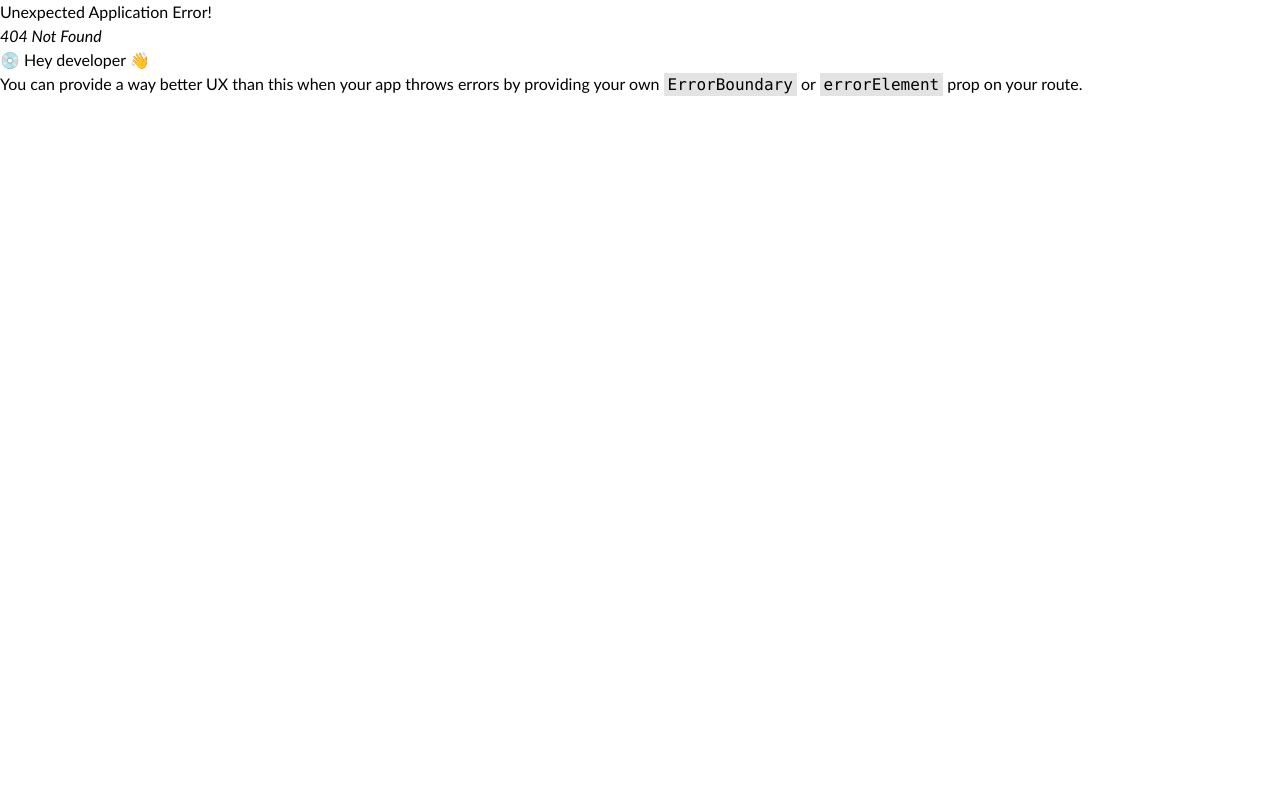
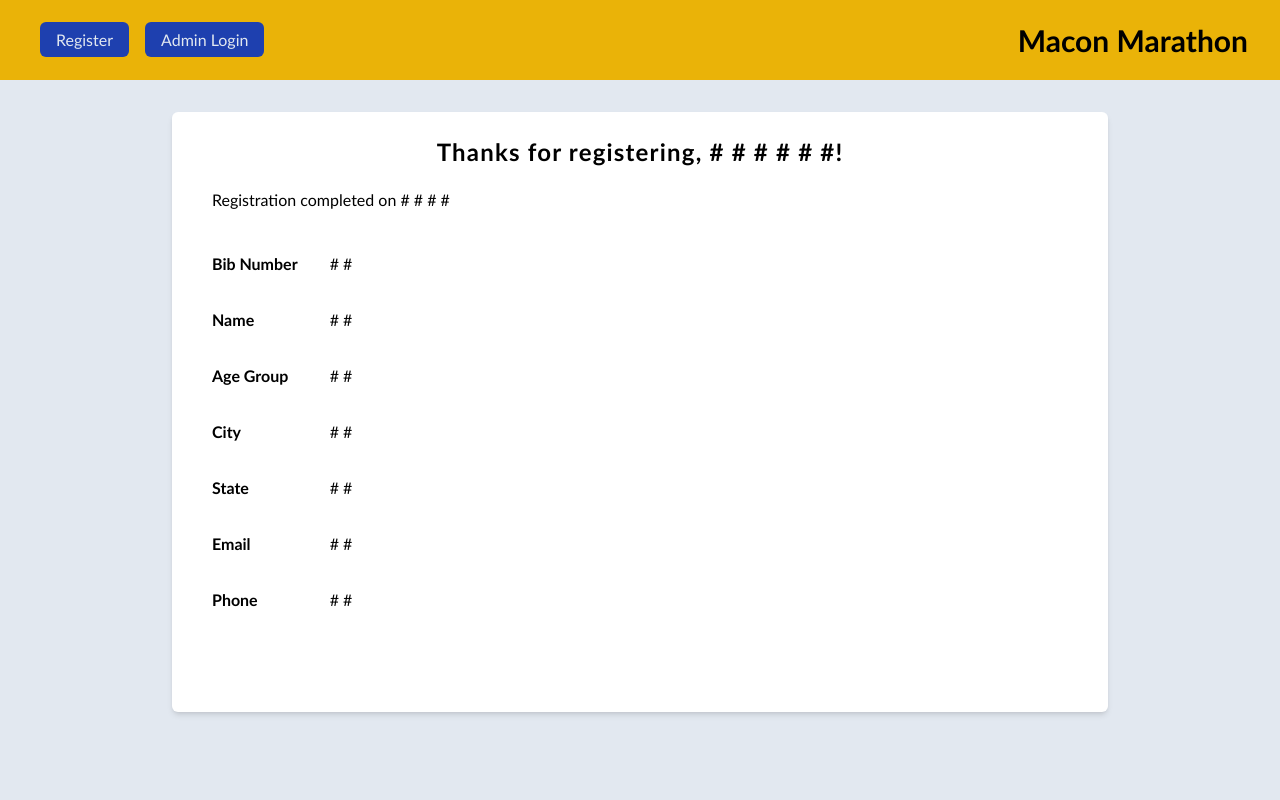
Before and after one commit to joelyles/race-registration-app, a React (Vite) app: page /submission in a window 1280 px wide. Before the commit this address had no page. Shown: the top 800 px of the page. Built offline with nearby package versions, Linux system fonts and the light colour scheme.

Commit message:
added component and screen for registration details

```diff
--- a/src/App.jsx
+++ b/src/App.jsx
@@ -8,6 +8,7 @@ import Layout from "./layouts/Layout";
 import Home from "./screens/Home";
 import Login from "./screens/Login";
 import Register from "./screens/Register";
+import Submission from "./screens/Submission";
 
 const router = createBrowserRouter(
   createRoutesFromElements(
@@ -15,6 +16,7 @@ const router = createBrowserRouter(
     <Route index element={<Home />} />
     <Route path="/register" element={<Register />} />
     <Route path="/login" element={<Login />} />
+    <Route path="/submission" element={<Submission />}/>
   </Route>
 ));
 
--- /dev/null
+++ b/src/components/RegDetails.jsx
@@ -0,0 +1,52 @@
+const RegDetails = () => {
+  return (
+    <>
+      <div className="h-full flex px-4 bg-slate-200">
+        <div className="flex flex-col mx-auto mt-8 p-6 rounded-md shadow-md bg-white h-3/4 w-vw sm:w-3/4">
+          <div className="mx-auto">
+            <h2 className="font-semibold tracking-wider sm:text-2xl">Thanks for registering, # # # # # #!</h2>
+          </div>
+          <div className="pt-5 pl-4">
+            <p>Registration completed on # # # #</p>
+          </div>
+          <div className="pt-6">
+            <table>
+              <tbody>
+                <tr>
+                  <td className="font-semibold p-4">Bib Number</td>
+                  <td className="p-4"># #</td>
+                </tr>
+                <tr>
+                  <td className="font-semibold p-4">Name</td>
+                  <td className="p-4"># #</td>
+                </tr>
+                <tr>
+                  <td className="font-semibold  p-4">Age Group</td>
+                  <td className="p-4"># #</td>
+                </tr>
+                <tr>
+                  <td className="font-semibold p-4">City</td>
+                  <td className="p-4"># #</td>
+                </tr>
+                <tr>
+                  <td className="font-semibold p-4">State</td>
+                  <td className="p-4"># #</td>
+                </tr>
+                <tr>
+                  <td className="font-semibold p-4">Email</td>
+                  <td className="p-4"># #</td>
+                </tr>
+                <tr>
+                  <td className="font-semibold p-4">Phone</td>
+                  <td className="p-4"># #</td>
+                </tr>
+              </tbody>
+            </table>
+          </div>
+        </div>
+      </div>
+    </>
+  )
+}
+
+export default RegDetails
--- a/src/components/Signin.jsx
+++ b/src/components/Signin.jsx
@@ -4,7 +4,7 @@ import SubmitButton from "./SubmitButton"
 const Signin = () => {
   return (
     <>
-     <div className="h-full flex px-4 bg-slate-200 ">
+     <div className="h-full flex px-4 bg-slate-200">
         <div className="flex flex-col mx-auto mt-8 p-6 rounded-md shadow-md bg-white h-3/4 w-vw sm:w-3/4">
           <h4 className="flex font-semibold tracking-wider justify-center text-2xl">Account Login </h4>
           <div className="flex flex-col items-center p-8 bg-blue-200 mt-6 rounded-md shadow-md h-3/4">
--- /dev/null
+++ b/src/screens/Submission.jsx
@@ -0,0 +1,13 @@
+import RegDetails from "../components/RegDetails";
+
+const Submission = () => {
+  return (
+    <>
+      <div className="h-dvh">
+        <RegDetails />
+      </div>
+    </>
+  )
+}
+
+export default Submission
```
Also changed, not shown: 1 other file (tests, documents, lock files or other folders).
